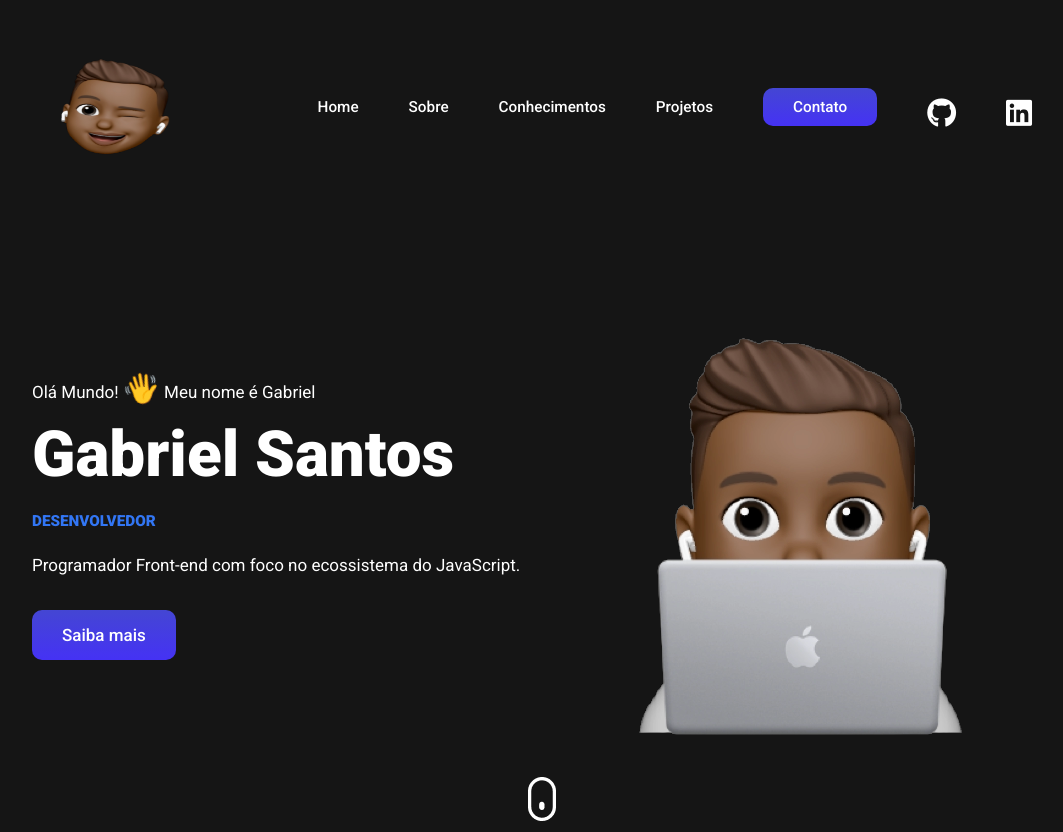
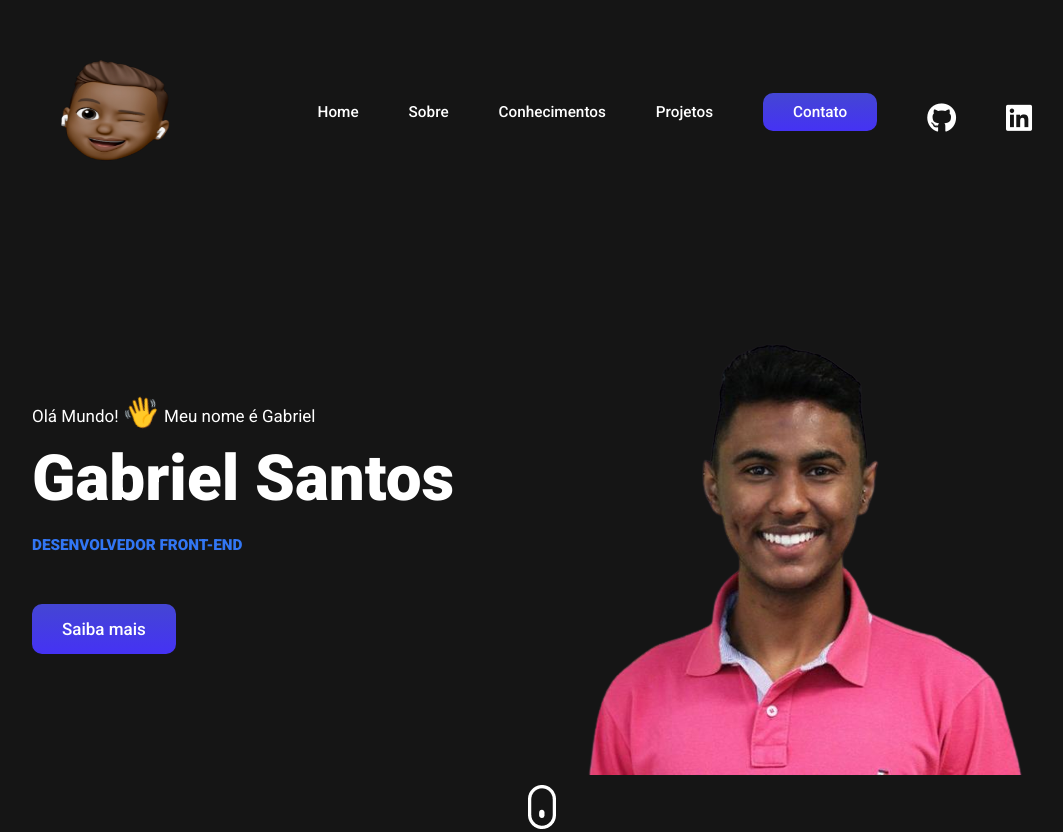
Before and after one commit to gabriel-santosdev/portfoliogabe22, a plain HTML site: page index.html in a window 1280 px wide. Shown: the top 832 px of the page, without its empty margins (98-1161 px from the left). Drawn offline with Linux system fonts and the light colour scheme.

Commit message:
alteração imagem banner

```diff
--- a/assets/css/style.css
+++ b/assets/css/style.css
@@ -105,7 +105,7 @@ header {
 /* Section Banner */
 .logo img {
     width: 25rem;
-    height: 17rem;
+    height: 18rem;
 }
 
 #banner {
--- a/index.html
+++ b/index.html
@@ -11,7 +11,7 @@
     <link rel="stylesheet" href="./assets/css/style.css">
     <link rel="shortcut icon" href="./assets/images/favicon.svg" />
     <script src="https://kit.fontawesome.com/276b4bee9e.js" crossorigin="anonymous"></script>
-    <title>Gabriel Santos</title>
+    <title>Portfólio | Gabriel Santos - Front-End</title>
 
     <script type="text/javascript">
         window.onload = function() {
@@ -57,12 +57,12 @@
                     <div class="banner-esquerda">
                         <p>Olá Mundo! <span>&#128075</span> Meu nome é Gabriel</p>
                         <h1>Gabriel Santos </h1>
-                        <h2>Desenvolvedor</h2>
-                        <p>Programador Front-end com foco no ecossistema do JavaScript.</p>
+                        <h2>Desenvolvedor Front-End</h2>
+                        <!-- <p>Programador Front-end com foco no ecossistema do JavaScript.</p> -->
                         <a href="#sobre-mim" class="buttom">Saiba mais</a>
                     </div>
                     <div class="banner-direita">
-                        <img src="./assets/images/memoji.png" alt="">
+                        <img src="./assets/images/imagem-portfolio-1-removebg-preview.png" alt="">
                     </div>
                 </div>
             </div>
```
Also changed, not shown: assets/images/imagem-portfolio-1-removebg-preview.png (added).
